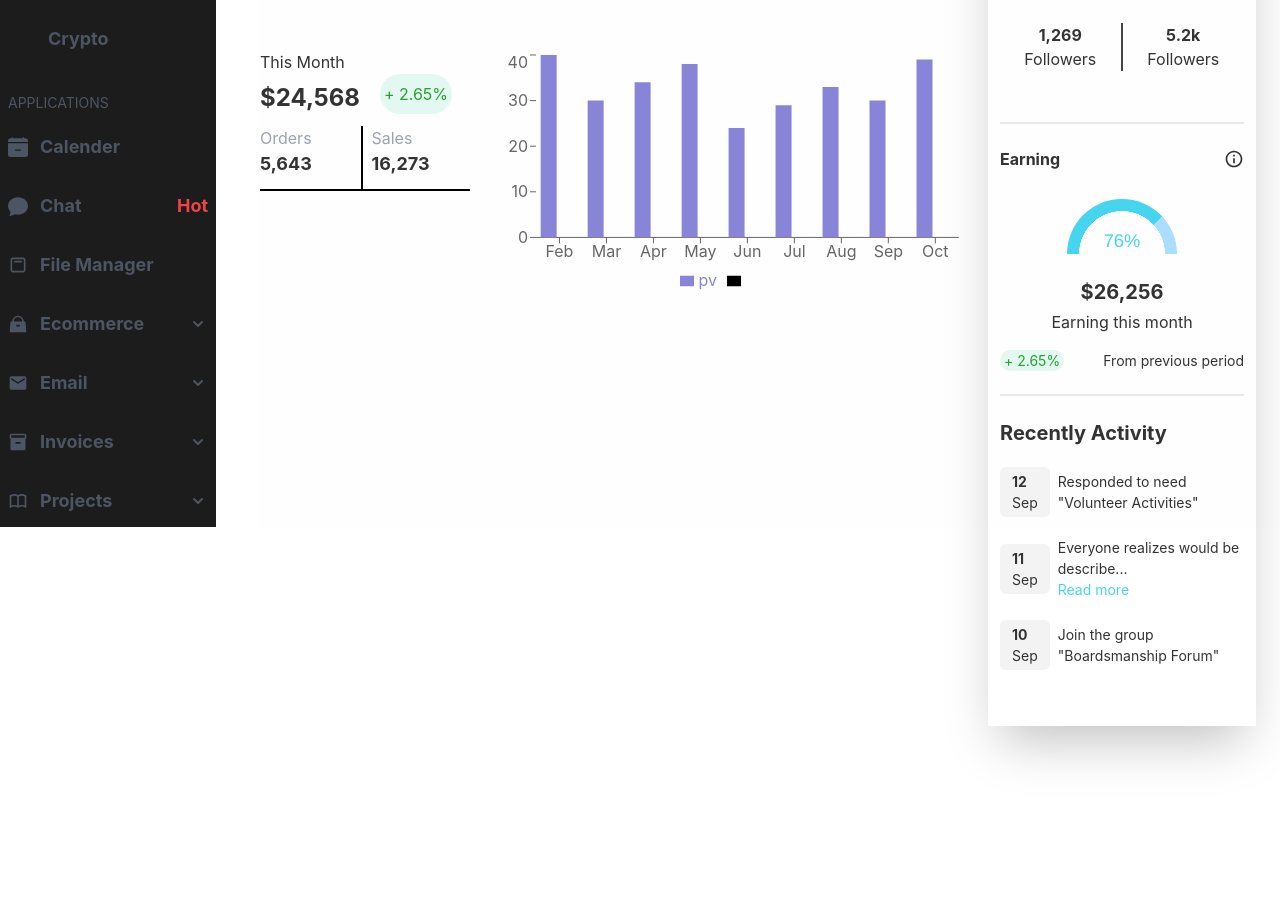
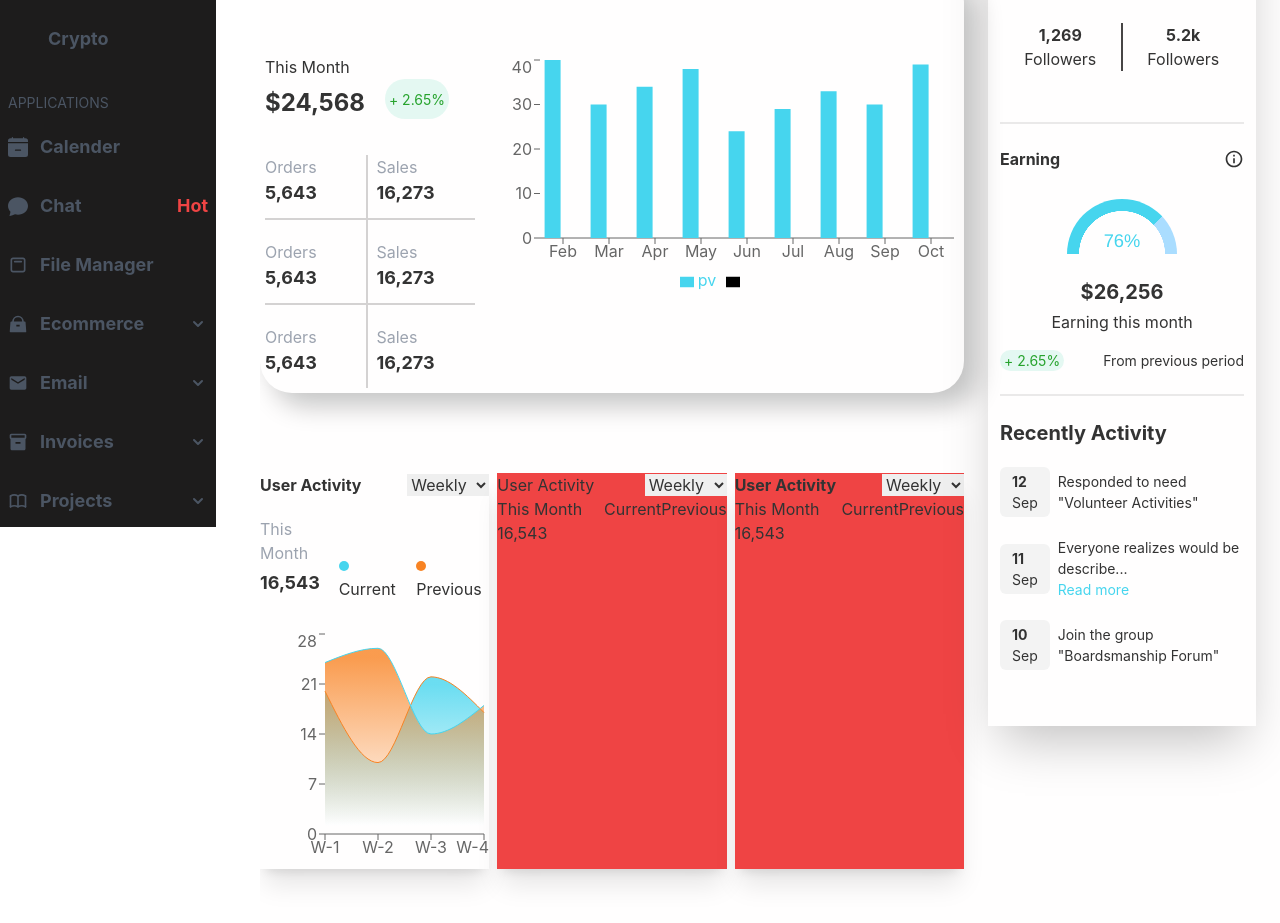
Before and after one commit to MdIbrahimKholil7/dasboard-task, a React (Create React App) app: page / in a window 1280 px wide. Shown: the part 273-1196 px from the top of the page. Before the commit the page ends 800 px from the top, so only its background shows below. Built offline with nearby package versions, Linux system fonts and the light colour scheme.

Commit message:
user activity design complete

```diff
--- a/src/App.css
+++ b/src/App.css
@@ -91,3 +91,10 @@ body{
   font-size: calc(var(--size) / 6);
   color: var(--primary);
 }
+
+.shadow{
+  border-radius: 32px;
+/* background: #e0e0e0; */
+box-shadow:  13px 13px 26px #c5c5c5,
+             -13px -13px 26px #fbfbfb;
+}
--- a/src/components/DashboardHeader/DashboardHeader.js
+++ b/src/components/DashboardHeader/DashboardHeader.js
@@ -7,7 +7,7 @@ import flag from '../../assets/flag.webp'
 import actor from '../../assets/actor.jpg'
 const DashboardHeader = () => {
     return (
-        <div className='w-full pr-2 pt-5  '>
+        <div className='w-full  pt-5 pr-4 '>
             <div className='flex justify-between items-center w-full'>
                 <div>
                     <h1 className='text-2xl '>Dashboard</h1>
--- a/src/components/Pages/DashboardBody.js
+++ b/src/components/Pages/DashboardBody.js
@@ -6,6 +6,7 @@ import { HiUsers } from 'react-icons/hi';
 import coverImg from '../../assets/cover.jpg'
 import user from '../../assets/actor.jpg'
 import OverviewChart from './OverviewChart';
+import Status from './Status';
 const DashboardBody = () => {
     return (
         <div className='w-full bg-[#fffefe] min-h-screen'>
@@ -68,10 +69,12 @@ const DashboardBody = () => {
 
                         </div>
                         {/* chart section  */}
-                        <div className='w-full'>
+                        <div className='w-full pb-14'>
 
                             <OverviewChart />
-
+                            <div>
+                                <Status/>
+                            </div>
                         </div>
                     </div>
 
--- a/src/components/Pages/OverviewChart.js
+++ b/src/components/Pages/OverviewChart.js
@@ -45,7 +45,7 @@ const OverviewChart = () => {
     ]
 
     return (
-        <div className='w-full mt-14 '>
+        <div className='w-full mt-14 shadow p-[5px]'>
             <div className='flex justify-between items-center w-full mb-4'>
                 <div>
                     <h1 className=' font-bold'>Overview</h1>
@@ -67,11 +67,11 @@ const OverviewChart = () => {
                         <h1 >This Month</h1>
                         <div className='flex gap-5 '>
                             <p className='text-2xl font-bold mt-2'>$24,568</p>
-                            <p className='bg-[#6dddbb2f] px-1 rounded-full flex justify-center items-center text-[#23a129fa]'>+ 2.65%</p>
+                            <p className='bg-[#6dddbb2f] px-1 py-0 rounded-full flex justify-center items-center text-[#23a129fa] text-[14px]'>+ 2.65%</p>
                         </div>
-                        <div className='mt-3'>
-                            <div className='flex w-[210px] justify-between border-b-2 border-black border-solid'>
-                                <div className='w-full border-r-2 border-black border-solid'>
+                        <div className='mt-9'>
+                            <div className='flex w-[210px] justify-between border-b-2 border-[#d4d2d2] border-solid'>
+                                <div className='w-full border-r-2 border-[#d4d2d2] border-solid'>
                                     <h3 className='text-gray-400'>Orders</h3>
                                     <p className='text-[18px] font-bold pb-3'>5,643</p>
                                 </div>
@@ -80,7 +80,27 @@ const OverviewChart = () => {
                                     <p className='text-[18px] font-bold pb-3'>16,273</p>
                                 </div>
                             </div>
-                            {/* <div className="divider pt-0 mt-0"></div> */}
+                            <div className='flex w-[210px] justify-between border-b-2 border-[#d4d2d2] border-solid'>
+                                <div className='w-full border-r-2 border-[#d4d2d2] border-solid pt-5'>
+                                    <h3 className='text-gray-400'>Orders</h3>
+                                    <p className='text-[18px] font-bold pb-3'>5,643</p>
+                                </div>
+                                <div className='w-full pl-2 pt-5'>
+                                    <h3 className='text-gray-400'>Sales</h3>
+                                    <p className='text-[18px] font-bold pb-3'>16,273</p>
+                                </div>
+                            </div>
+                            <div className='flex w-[210px] justify-between '>
+                                <div className='w-full border-r-2 border-[#d4d2d2] border-solid pt-5'>
+                                    <h3 className='text-gray-400'>Orders</h3>
+                                    <p className='text-[18px] font-bold pb-3'>5,643</p>
+                                </div>
+                                <div className='w-full pl-2 pt-5'>
+                                    <h3 className='text-gray-400'>Sales</h3>
+                                    <p className='text-[18px] font-bold pb-3'>16,273</p>
+                                </div>
+                            </div>
+
                         </div>
                     </div>
                 </div>
@@ -93,7 +113,7 @@ const OverviewChart = () => {
                             <YAxis axisLine={false}/>
                             <Tooltip />
                             <Legend />
-                            <Bar dataKey="pv" fill="#8884d8" />
+                            <Bar dataKey="pv" fill="#46d5ee " />
                             <Bar />
                         </BarChart>
                     </ResponsiveContainer>
--- /dev/null
+++ b/src/components/Pages/Status.js
@@ -0,0 +1,132 @@
+import React from 'react';
+import { Area, AreaChart, Bar, BarChart, CartesianGrid, Legend, ResponsiveContainer, Tooltip, XAxis, YAxis } from 'recharts';
+
+const Status = () => {
+    const data = [
+        {
+            "name": "W-1",
+            "uv": 20,
+            "pv": 24,
+            "amt": 2400
+        },
+        {
+            "name": "W-2",
+            "uv": 10,
+            "pv": 26,
+            "amt": 2210
+        },
+        {
+            "name": "W-3",
+            "uv": 22,
+            "pv": 14,
+            "amt": 2290
+        },
+        {
+            "name": "W-4",
+            "uv": 17,
+            "pv": 18,
+            "amt": 2000
+        },
+
+
+
+
+    ]
+
+    return (
+        <div>
+            <div className='grid grid-cols-3 gap-2 mt-20'>
+                <div className='w-full shadow-xl'>
+                    <div className='w-full flex justify-between items-center mb-5'>
+                        <h1 className='font-bold'>User Activity</h1>
+                        <select>
+                            <option>Weekly</option>
+                            <option>Monthly</option>
+                            <option>Yearly</option>
+                        </select>
+                    </div>
+                    <div className='flex justify-between mb-7'>
+                        <div>
+                            <h1 className='text-gray-400'>This Month</h1>
+                            <p className='text-[18px] font-bold leading-9'>16,543</p>
+                        </div>
+                        <div className='flex items-end gap-3' >
+                            <p><span className='w-[10px] h-[10px] inline-block bg-[#46d5ee] rounded-full mr-1'></span>Current</p>
+                            <p><span className='w-[10px] h-[10px] inline-block bg-[#f88323] rounded-full mr-1'></span>Previous</p>
+                        </div>
+                    </div>
+                    <div className='w-full h-[240px]'>
+                        <ResponsiveContainer width='100%' height='100%'>
+                            <AreaChart data={data}
+                            >
+                                <defs>
+
+                                    <linearGradient id="colorUv" x1="0" y1="0" x2="0" y2="1">
+                                        <stop offset="5%" stopColor="#46d5ee" stopOpacity={0.8} />
+                                        <stop offset="95%" stopColor="#46d5ee" stopOpacity={0} />
+                                    </linearGradient>
+                                    <linearGradient id="colorPv" x1="0" y1="0" x2="0" y2="1">
+                                        <stop offset="5%" stopColor="#f88323" stopOpacity={0.8} />
+                                        <stop offset="95%" stopColor="#f88323" stopOpacity={0} />
+                                    </linearGradient>
+
+                                </defs>
+                                <XAxis dataKey="name" />
+                                <YAxis axisLine={false}/>
+                                {/* <CartesianGrid strokeDasharray="3 3" /> */}
+                                <Tooltip />
+                                <Area type="monotone" dataKey="uv" stroke="#f88323" fillOpacity={1} fill="url(#colorUv)" />
+                                <Area type="monotone" dataKey="pv" stroke="#46d5ee" fillOpacity={1} fill="url(#colorPv)" />
+                            </AreaChart>
+                        </ResponsiveContainer>
+                    </div>
+
+                </div>
+                <div className='w-full shadow-xl bg-red-500'>
+                    <div className='w-full flex justify-between items-center'>
+                        <h1>User Activity</h1>
+                        <select>
+                            <option>Weekly</option>
+                            <option>Monthly</option>
+                            <option>Yearly</option>
+                        </select>
+                    </div>
+                    <div className='flex justify-between '>
+                        <div>
+                            <h1>This Month</h1>
+                            <p>16,543</p>
+                        </div>
+                        <div className='flex'>
+                            <p><span className='w-[30px] h-[30px] bg-red-500 rounded-full'></span>Current</p>
+                            <p><span className='w-[30px] h-[30px] bg-red-500 rounded-full'></span>Previous</p>
+                        </div>
+                    </div>
+
+                </div>
+                <div className='w-full shadow-xl bg-red-500'>
+                    <div className='w-full flex justify-between items-center'>
+                        <h1 className='font-bold'>User Activity</h1>
+                        <select>
+                            <option>Weekly</option>
+                            <option>Monthly</option>
+                            <option>Yearly</option>
+                        </select>
+                    </div>
+                    <div className='flex justify-between '>
+                        <div>
+                            <h1>This Month</h1>
+                            <p>16,543</p>
+                        </div>
+                        <div className='flex'>
+                            <p><span className='w-[30px] h-[30px] bg-red-500 rounded-full'></span>Current</p>
+                            <p><span className='w-[30px] h-[30px] bg-red-500 rounded-full'></span>Previous</p>
+                        </div>
+                    </div>
+
+                </div>
+            </div>
+        </div>
+    );
+};
+
+export default Status;
```
